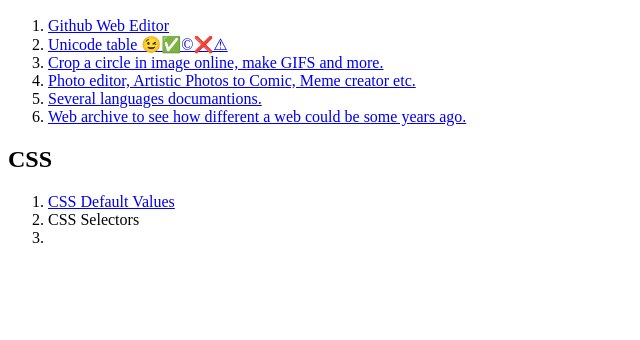
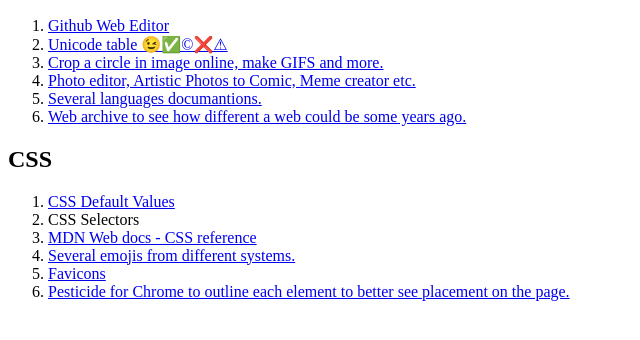
Before and after one commit to leandrorjbcn/links, a plain HTML site: page index.html in a window 1280 px wide. Shown: the part 110-450 px from the top of the page, without its empty margins (0-640 px from the left). Drawn offline with Linux system fonts and the light colour scheme.

Commit message:
CSS first part of resources.

```diff
--- a/index.html
+++ b/index.html
@@ -23,7 +23,10 @@
   <ol>
     <li><a href="https://www.w3schools.com/cssref/css_default_values.asp">CSS Default Values</a></li>
     <li><a href="https://www.w3schools.com/cssref/css_selectors.asp"></a>CSS Selectors</li>
-    <li><a href=""></a></li>
+    <li><a href="https://developer.mozilla.org/en-US/docs/Web/CSS/Reference">MDN Web docs - CSS reference</a></li>
+    <li><a href="https://emojipedia.org/es/">Several emojis from different systems.</a></li>
+    <li><a href="https://www.favicon.cc/">Favicons</a></li>
+    <li><a href="https://chrome.google.com/webstore/detail/pesticide-for-chrome/bakpbgckdnepkmkeaiomhmfcnejndkbi">Pesticide for Chrome to outline each element to better see placement on the page.</a></li>
   </ol>
 
 
```
